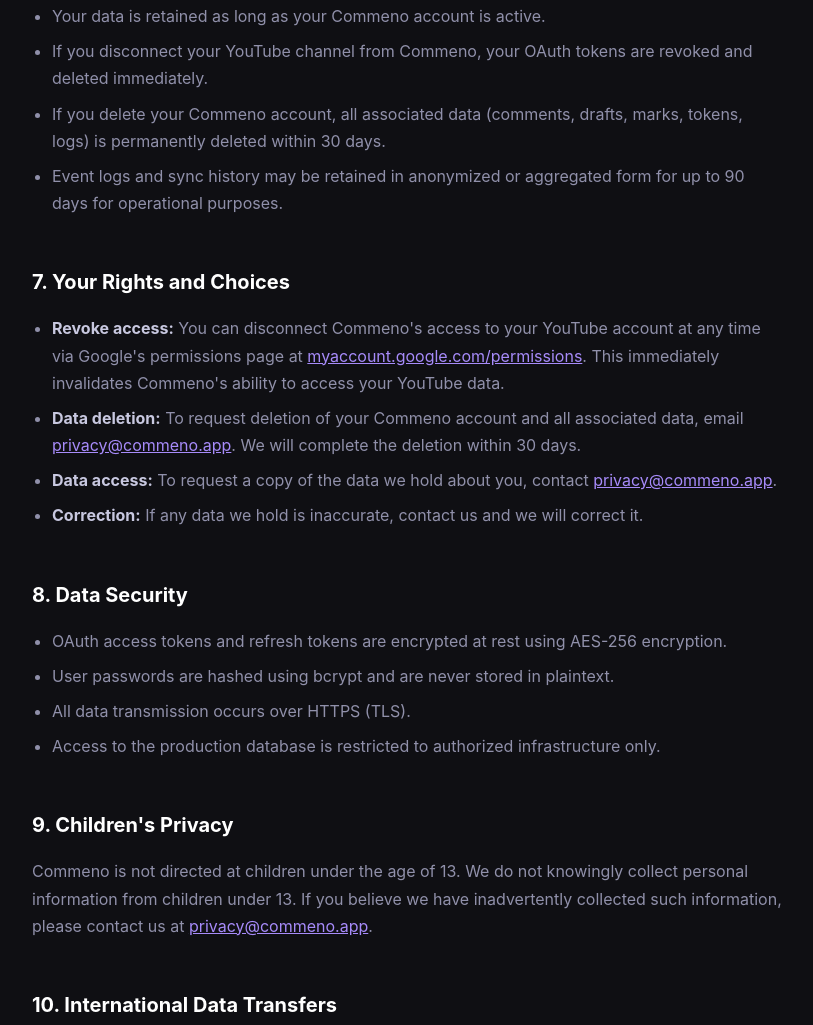
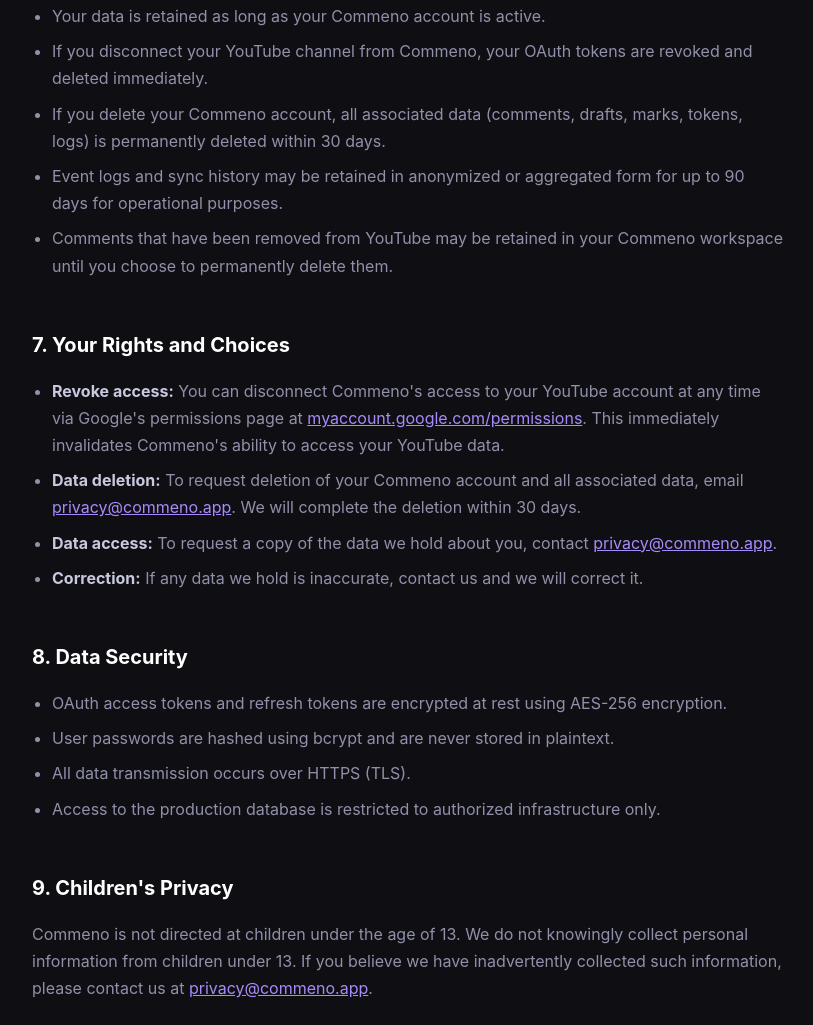
Before and after one commit to coskunfatih-ops/commeno-landing, a plain HTML site: page privacy-policy.html in a window 1280 px wide. Shown: the part 2694-3719 px from the top of the page, without its empty margins (232-1045 px from the left). Drawn offline with Linux system fonts and the light colour scheme.

Commit message:
Add note about retained removed YouTube comments
Comments that have been removed from YouTube may be retained in your Commeno workspace until you choose to permanently delete them.

```diff
--- a/privacy-policy.html
+++ b/privacy-policy.html
@@ -183,6 +183,7 @@
       <li>If you disconnect your YouTube channel from Commeno, your OAuth tokens are revoked and deleted immediately.</li>
       <li>If you delete your Commeno account, all associated data (comments, drafts, marks, tokens, logs) is permanently deleted within 30 days.</li>
       <li>Event logs and sync history may be retained in anonymized or aggregated form for up to 90 days for operational purposes.</li>
+      <li>Comments that have been removed from YouTube may be retained in your Commeno workspace until you choose to permanently delete them.</li>
     </ul>
 
     <h2>7. Your Rights and Choices</h2>
```
